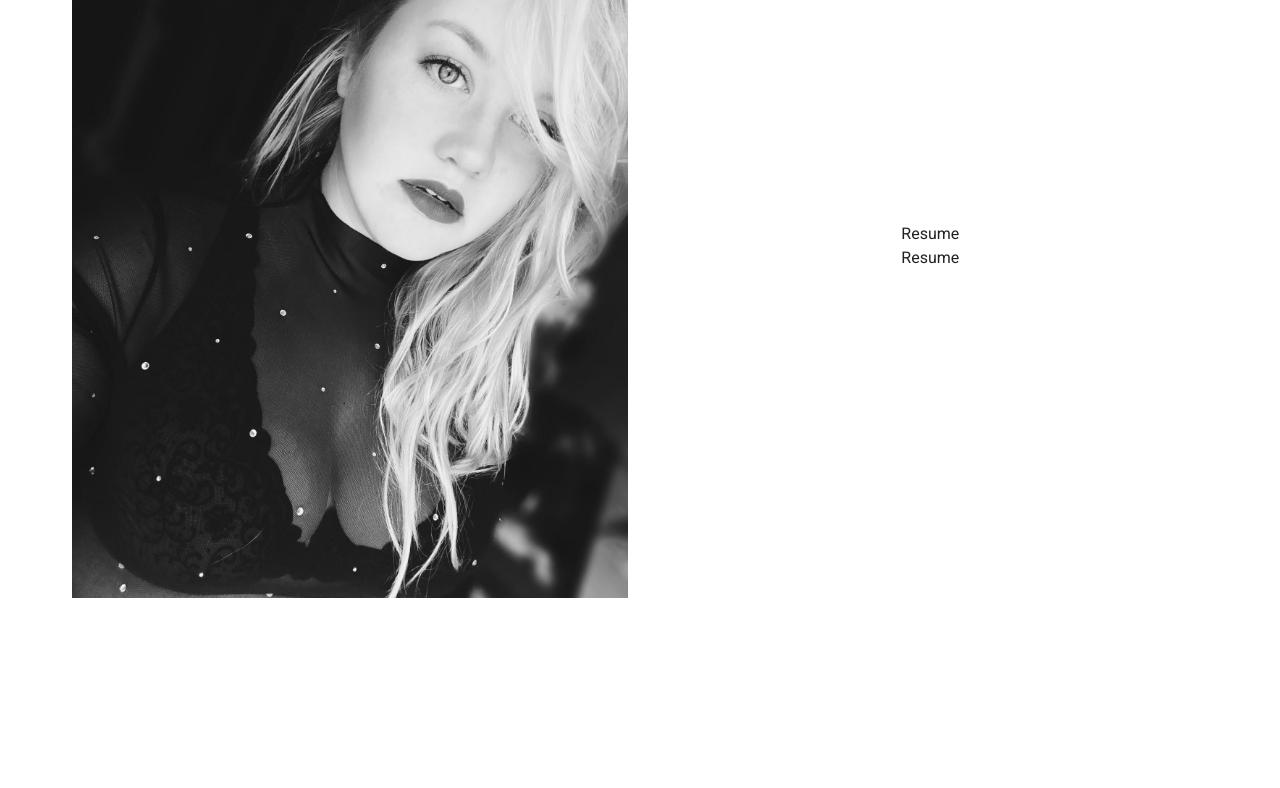
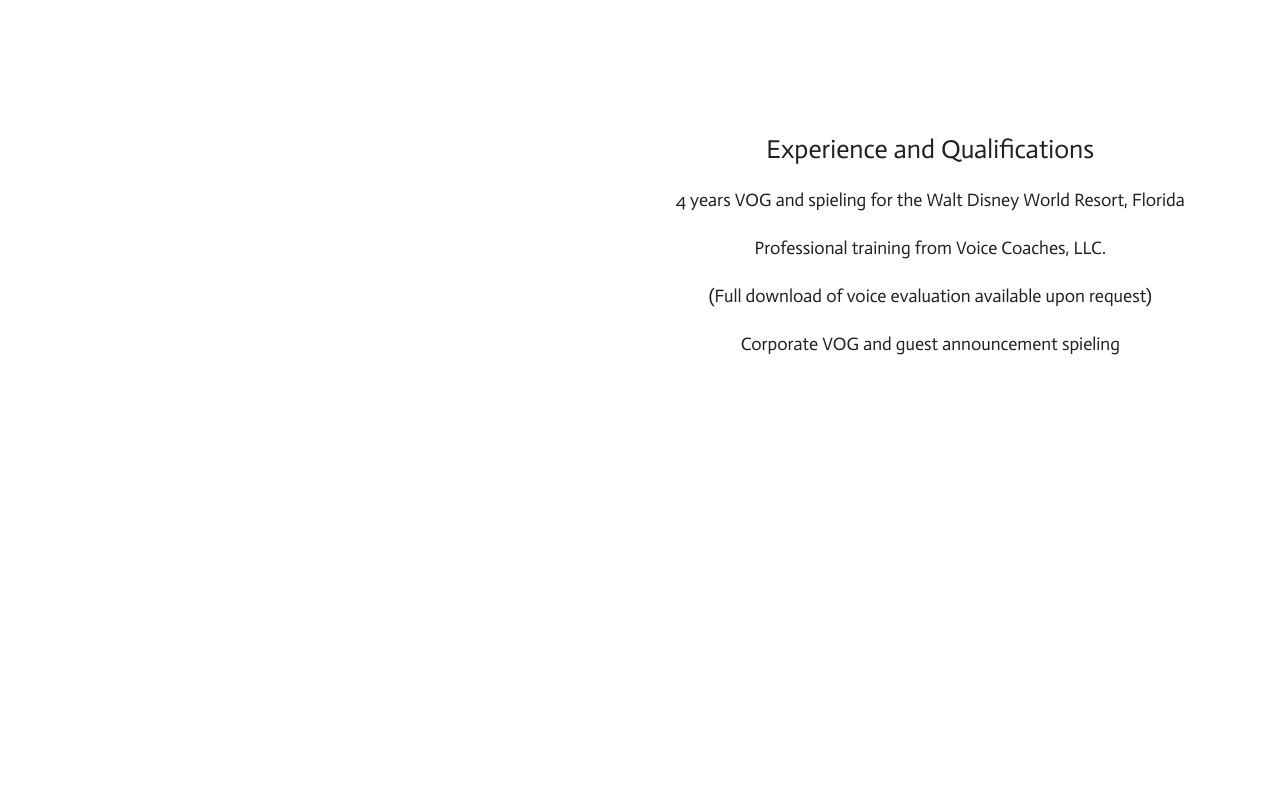
Before and after one commit to tboyd4/lizashley_portfolio, a Nuxt app: page / in a window 1280 px wide. Shown: the part 1140-1928 px from the top of the page. Built offline with nearby package versions, Linux system fonts and the light colour scheme.

Commit message:
filled out resume material

```diff
--- a/components/Demo.vue
+++ b/components/Demo.vue
@@ -3,7 +3,12 @@
     <v-row justify="center" align="center">
       <v-col justify="center" align="center" cols="12" md="6">
         <v-row>
-          <v-responsive>Demo Section</v-responsive>
+          <v-btn color="main main--text" depressed outlined class="mx-1">
+            Click for Narrative Demo
+          </v-btn>
+          <v-btn color="main main--text" depressed outlined class="mx-1">
+            Click for Commercial Demo
+          </v-btn>
         </v-row>
       </v-col>
       <v-col cols="12" md="6">
@@ -17,5 +22,4 @@
 export default {}
 </script>
 
-<style scoped>
-</style>
+<style scoped></style>
--- a/components/Resume.vue
+++ b/components/Resume.vue
@@ -7,12 +7,57 @@
         <v-img max-height="705" src="/LizAshley.jpg"></v-img>
       </v-col>
       <v-col justify="center" align="center" cols="12" md="6">
-        <v-row>
-          <v-responsive class="icon-head">Resume</v-responsive>
-        </v-row>
-        <v-row>
-          <v-responsive class="icon-sub">Resume</v-responsive>
-        </v-row>
+        <v-responsive>
+          <v-row>
+            <v-list-item justify="center">
+              <v-list-item-content>
+                <v-list-item-title class="resume-header"
+                  >Experience and Qualifications</v-list-item-title
+                >
+              </v-list-item-content>
+            </v-list-item>
+          </v-row>
+          <v-row>
+            <v-list-item justify="center">
+              <v-list-item-content>
+                <v-list-item-title class="font-header"
+                  >4 years VOG and spieling for the Walt Disney World Resort,
+                  Florida</v-list-item-title
+                >
+              </v-list-item-content>
+            </v-list-item>
+          </v-row>
+          <v-row>
+            <v-list-item justify="center">
+              <v-list-item-content>
+                <v-list-item-title class="font-header"
+                  >Professional training from Voice Coaches,
+                  LLC.</v-list-item-title
+                >
+              </v-list-item-content>
+            </v-list-item>
+          </v-row>
+          <v-row>
+            <v-list-item justify="center">
+              <v-list-item-content>
+                <v-list-item-title class="font-header"
+                  >(Full download of voice evaluation available upon
+                  request)</v-list-item-title
+                >
+              </v-list-item-content>
+            </v-list-item>
+          </v-row>
+          <v-row>
+            <v-list-item justify="center">
+              <v-list-item-content>
+                <v-list-item-title class="font-header"
+                  >Corporate VOG and guest announcement
+                  spieling</v-list-item-title
+                >
+              </v-list-item-content>
+            </v-list-item>
+          </v-row>
+        </v-responsive>
       </v-col>
     </v-row>
   </div>
@@ -22,4 +67,13 @@
 export default {}
 </script>
 
-<style scoped></style>
+<style scoped>
+.font-header {
+  font-family: 'Actor', sans-serif;
+  font-size: 18px;
+}
+.resume-header {
+  font-family: 'Actor', sans-serif;
+  font-size: 26px;
+}
+</style>
```
